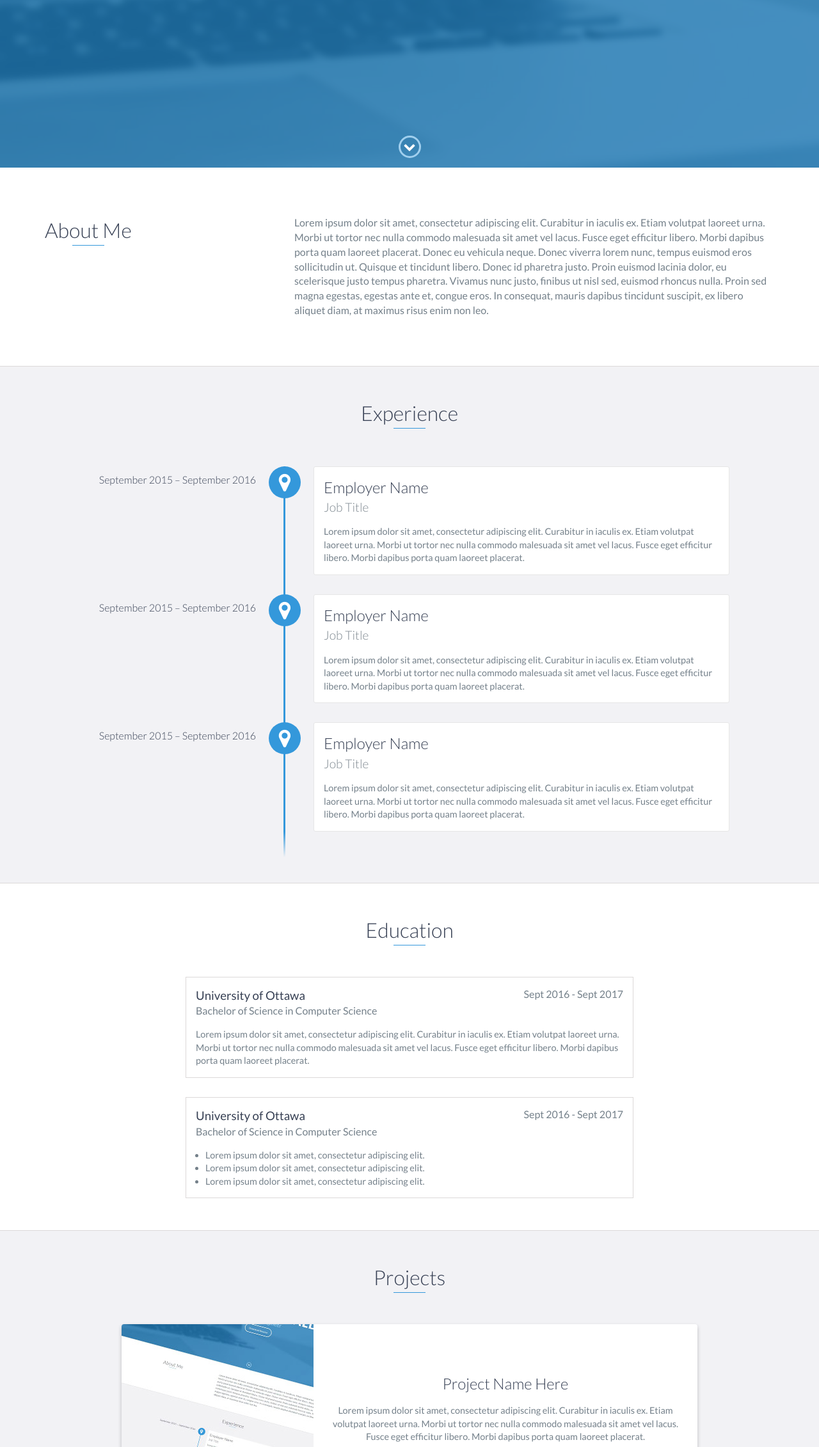
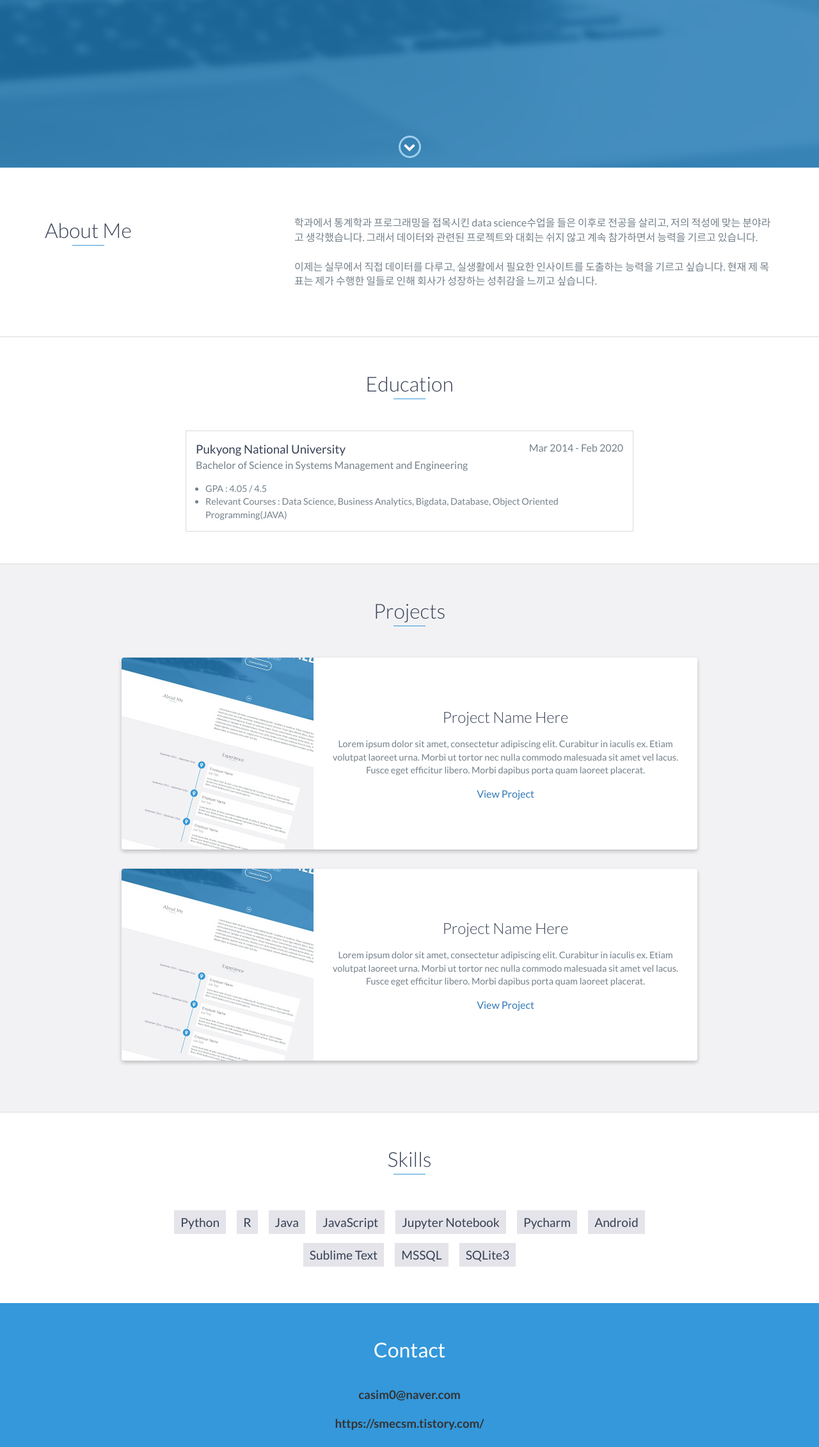
Before and after one commit to chasimyeong/chasimyeong.github.io, a website: page index.html in a window 1280 px wide. Shown: the part 538-2800 px from the top of the page at 64% size. Drawn offline with nearby package versions, Linux system fonts and the light colour scheme.

Commit message:
Update index.html

```diff
--- a/index.html
+++ b/index.html
@@ -5,7 +5,7 @@
     <meta charset="utf-8">
     <meta http-equiv="X-UA-Compatible" content="IE=edge">
     <meta name="viewport" content="width=device-width, initial-scale=1">
-    <title>My Portfolio</title>
+    <title>SiMyeong Portfolio</title>
 	<link rel="shortcut icon" href="favicon.ico" type="image/x-icon">
 	<link rel="icon" href="favicon.ico" type="image/x-icon">
     <link href="https://fonts.googleapis.com/css?family=Lato:300,400,700,900" rel="stylesheet">
@@ -28,9 +28,6 @@
                 <a href="#about">About</a>
             </li>
             <li>
-                <a href="#experience">Experience</a>
-            </li>
-            <li>
                 <a href="#education">Education</a>
             </li>
             <li>
@@ -48,9 +45,8 @@
 
     <div id="lead">
         <div id="lead-content">
-            <h1>Ryan Fitzgerald</h1>
-            <h2>Software Engineer</h2>
-            <a href="#" class="btn-rounded-white">Download Resume</a>
+            <h1>SiMyeong Cha</h1>
+            <h2>I want to data Scientist</h2>
         </div>
         <!-- End #lead-content -->
 
@@ -73,9 +69,14 @@
                 </div>
                 <div class="col-md-8">
                     <p>
-                        Lorem ipsum dolor sit amet, consectetur adipiscing elit. Curabitur in iaculis ex. Etiam volutpat laoreet urna. Morbi ut tortor nec nulla commodo malesuada sit amet vel lacus. Fusce eget efficitur libero. Morbi dapibus porta quam laoreet placerat. Donec
-                        eu vehicula neque. Donec viverra lorem nunc, tempus euismod eros sollicitudin ut. Quisque et tincidunt libero. Donec id pharetra justo. Proin euismod lacinia dolor, eu scelerisque justo tempus pharetra. Vivamus nunc justo, finibus
-                        ut nisl sed, euismod rhoncus nulla. Proin sed magna egestas, egestas ante et, congue eros. In consequat, mauris dapibus tincidunt suscipit, ex libero aliquet diam, at maximus risus enim non leo.
+                        학과에서 통계학과 프로그래밍을 접목시킨 data science수업을 들은 이후로 전공을 살리고, 저의 적성에 맞는 분야라고 생각했습니다. 그래서 데이터와 관련된 프로젝트와 대회는 쉬지 않고 계속 참가하면서 능력을 기르고 있습니다.
+                    </p>
+                    <p>
+
+                    </p>
+                    <p>
+                        이제는 실무에서 직접 데이터를 다루고, 실생활에서 필요한 인사이트를 도출하는 능력을 기르고 싶습니다.
+                        현재 제 목표는 제가 수행한 일들로 인해 회사가 성장하는 성취감을 느끼고 싶습니다.
                     </p>
                 </div>
             </div>
@@ -83,61 +84,18 @@
     </div>
     <!-- End #about -->
 
-    <div id="experience" class="background-alt">
-        <h2 class="heading">Experience</h2>
-        <div id="experience-timeline">
-            <div data-date="September 2015 – September 2016">
-                <h3>Employer Name</h3>
-                <h4>Job Title</h4>
-                <p>
-                    Lorem ipsum dolor sit amet, consectetur adipiscing elit. Curabitur in iaculis ex. Etiam volutpat laoreet urna. Morbi ut tortor nec nulla commodo malesuada sit amet vel lacus. Fusce eget efficitur libero. Morbi dapibus porta quam laoreet placerat.
-                </p>
-            </div>
-
-            <div data-date="September 2015 – September 2016">
-                <h3>Employer Name</h3>
-                <h4>Job Title</h4>
-                <p>
-                    Lorem ipsum dolor sit amet, consectetur adipiscing elit. Curabitur in iaculis ex. Etiam volutpat laoreet urna. Morbi ut tortor nec nulla commodo malesuada sit amet vel lacus. Fusce eget efficitur libero. Morbi dapibus porta quam laoreet placerat.
-                </p>
-            </div>
-
-            <div data-date="September 2015 – September 2016">
-                <h3>Employer Name</h3>
-                <h4>Job Title</h4>
-                <p>
-                    Lorem ipsum dolor sit amet, consectetur adipiscing elit. Curabitur in iaculis ex. Etiam volutpat laoreet urna. Morbi ut tortor nec nulla commodo malesuada sit amet vel lacus. Fusce eget efficitur libero. Morbi dapibus porta quam laoreet placerat.
-                </p>
-            </div>
-        </div>
-    </div>
-    <!-- End #experience -->
-
     <div id="education">
         <h2 class="heading">Education</h2>
         <div class="education-block">
-            <h3>University of Ottawa</h3>
-            <span class="education-date">Sept 2016 - Sept 2017</span>
-            <h4>Bachelor of Science in Computer Science</h4>
-            <p>
-                Lorem ipsum dolor sit amet, consectetur adipiscing elit. Curabitur in iaculis ex. Etiam volutpat laoreet urna. Morbi ut tortor nec nulla commodo malesuada sit amet vel lacus. Fusce eget efficitur libero. Morbi dapibus porta quam laoreet placerat.
-            </p>
-        </div>
-        <!-- End .education-block -->
-
-        <div class="education-block">
-            <h3>University of Ottawa</h3>
-            <span class="education-date">Sept 2016 - Sept 2017</span>
-            <h4>Bachelor of Science in Computer Science</h4>
+            <h3>Pukyong National University</h3>
+            <span class="education-date">Mar 2014 - Feb 2020</span>
+            <h4>Bachelor of Science in Systems Management and Engineering</h4>
             <ul>
                 <li>
-                    Lorem ipsum dolor sit amet, consectetur adipiscing elit.
+                    GPA : 4.05 / 4.5
                 </li>
                 <li>
-                    Lorem ipsum dolor sit amet, consectetur adipiscing elit.
-                </li>
-                <li>
-                    Lorem ipsum dolor sit amet, consectetur adipiscing elit.
+                    Relevant Courses : Data Science, Business Analytics, Bigdata, Database, Object Oriented Programming(JAVA)
                 </li>
             </ul>
         </div>
@@ -188,46 +146,28 @@
     <div id="skills">
         <h2 class="heading">Skills</h2>
         <ul>
+            <li>Python</li>
+            <li>R</li>
+            <li>Java</li>
             <li>JavaScript</li>
-            <li>Python</li>
-            <li>Ruby</li>
-            <li>Go</li>
-            <li>Node.js</li>
-            <li>AngularJs</li>
-            <li>React</li>
-            <li>Elixir</li>
-            <li>Java</li>
-            <li>C</li>
-            <li>C#</li>
-            <li>C++</li>
-            <li>Ruby on Rails</li>
-            <li>JavaScript</li>
-            <li>Python</li>
-            <li>Ruby</li>
-            <li>Go</li>
-            <li>Node.js</li>
-            <li>AngularJs</li>
-            <li>React</li>
-            <li>Elixir</li>
-            <li>Java</li>
-            <li>C</li>
-            <li>C#</li>
-            <li>C++</li>
-            <li>Ruby on Rails</li>
+            <li>Jupyter Notebook</li>
+            <li>Pycharm</li>
+            <li>Android</li>
+            <li>Sublime Text</li>
+            <li>MSSQL</li>
+            <li>SQLite3</li>
         </ul>
     </div>
     <!-- End #skills -->
 
     <div id="contact">
-        <h2>Get in Touch</h2>
-        <div id="contact-form">
-            <form method="POST" action="https://formspree.io/email@email.com">
-                <input type="hidden" name="_subject" value="Contact request from personal website" />
-                <input type="email" name="_replyto" placeholder="Your email" required>
-                <textarea name="message" placeholder="Your message" required></textarea>
-                <button type="submit">Send</button>
-            </form>
-        </div>
+        <h2 class="heading">Contact</h2>
+        <h3>
+            casim0@naver.com
+        </h3>
+        <h3>
+            https://smecsm.tistory.com/
+        </h3>
         <!-- End #contact-form -->
     </div>
     <!-- End #contact -->
@@ -237,7 +177,7 @@
             <div class="row">
                 <div class="col-sm-5 copyright">
                     <p>
-                        Copyright &copy; 2017 YOUR NAME
+                        Copyright &copy; 2019 SIMYEONG
                     </p>
                 </div>
                 <div class="col-sm-2 top">
@@ -248,23 +188,14 @@
                 <div class="col-sm-5 social">
                     <ul>
                         <li>
-                            <a href="https://github.com/" target="_blank"><i class="fa fa-github" aria-hidden="true"></i></a>
+                            <a href="https://github.com/chasimyeong" target="_blank"><i class="fa fa-github" aria-hidden="true"></i></a>
+                        </li>
+
+                        <li>
+                            <a href="https://www.instagram.com/casim0" target="_blank"><i class="fa fa-linkedin" aria-hidden="true"></i></a>
                         </li>
                         <li>
-                            <a href="https://stackoverflow.com/" target="_blank"><i class="fa fa-stack-overflow" aria-hidden="true"></i></a>
-                        </li>
-                        <li>
-                            <a href="https://linkedin.com/" target="_blank"><i class="fa fa-linkedin" aria-hidden="true"></i></a>
-                        </li>
-                        <li>
-                            <a href="https://www.facebook.com/" target="_blank"><i class="fa fa-facebook" aria-hidden="true"></i></a>
-                        </li>
-                        <li>
-                            <a href="https://twitter.com/" target="_blank"><i class="fa fa-twitter" aria-hidden="true"></i></a>
-                        </li>
-                        <li>
-                            <a href="https://plus.google.com/" target="_blank"><i class="fa fa-google-plus" aria-hidden="true"></i></a>
-                        </li>
+                            <a href="https://www.facebook.com/casimyung" target="_blank"><i class="fa fa-facebook" aria-hidden="true"></i></a>
                     </ul>
                 </div>
             </div>
```
